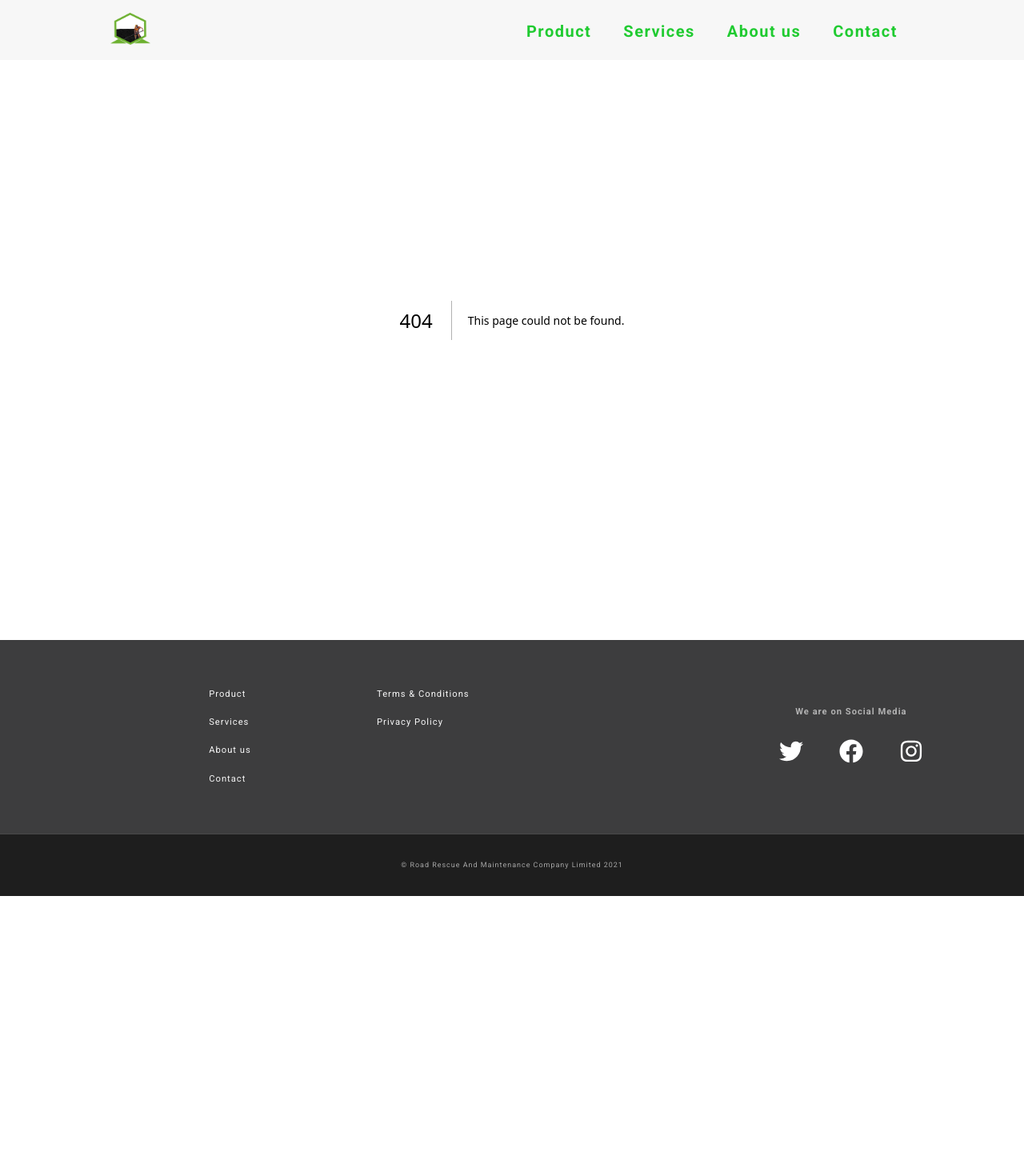
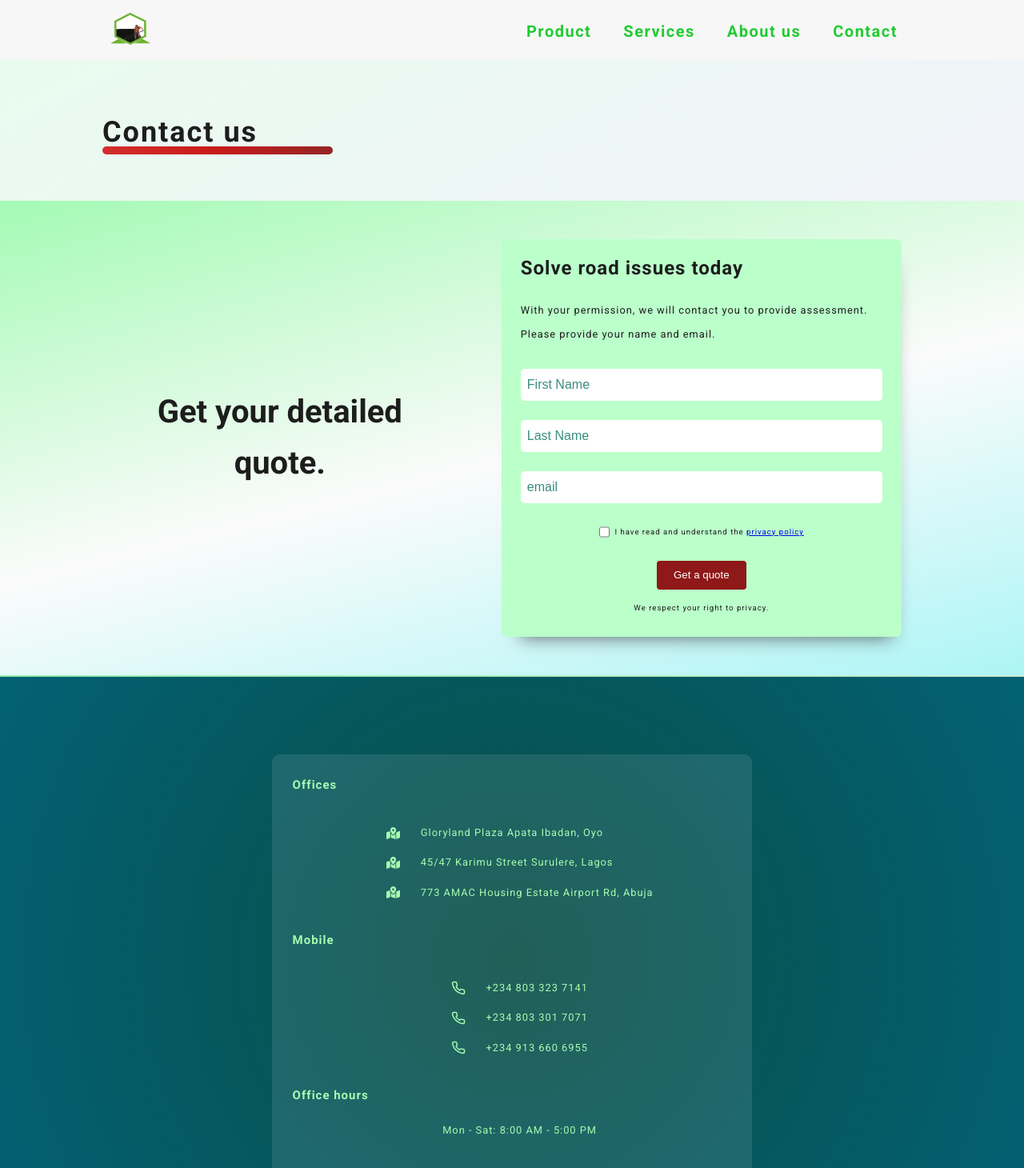
Before and after one commit to abeonweb/road-rescue, a Next.js app: page /contacts in a window 1280 px wide. Before the commit this address had no page. Shown: the top 1460 px of the page at 80% size. Before the commit the page ends 1120 px from the top, so only its background shows below. Built offline with nearby package versions, Linux system fonts and the light colour scheme.

Commit message:
created contact page

```diff
--- /dev/null
+++ b/pages/contacts/index.tsx
@@ -0,0 +1,13 @@
+import Contact from "../../components/Contact"
+import Form from "../../components/Form"
+
+export default function Contacts(){
+    return (
+        <main className="main">
+            <h1 className="page--title">Contact us</h1>
+            <Form />
+            <Contact />
+        </main>
+
+    )
+}
```
